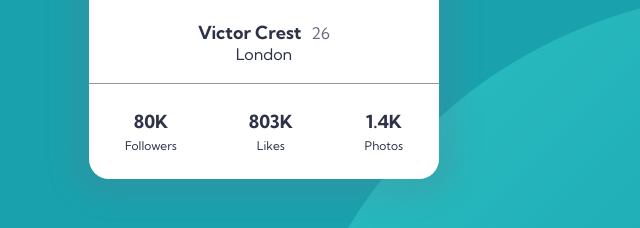
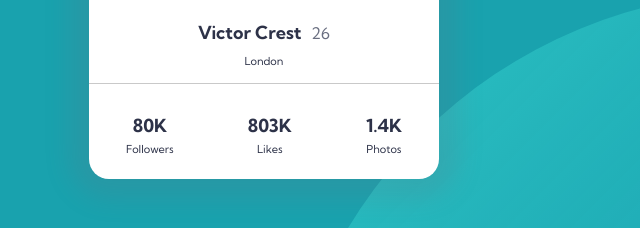
Before and after one commit to Niro7/profile-card-component, a plain HTML site: page index.html in a window 1280 px wide. Shown: the part 409-637 px from the top of the page, 376-1016 px from the left. Drawn offline with Linux system fonts and the light colour scheme.

Commit message:
UPDATE: style.css

```diff
--- a/style.css
+++ b/style.css
@@ -88,11 +88,11 @@ main {
 .card__user_stats {
   display: flex;
   justify-content: space-around;
-  border-top: 1px solid hsl(0, 0%, 59%);
+  border-top: 1px solid hsl(0deg 0% 59% / 51%);
   position: absolute;
   width: 100%;
   bottom: 0;
-  padding: 26px 0;
+  padding: 23px 0;
 }
 .img__container {
   position: absolute;
@@ -103,6 +103,7 @@ main {
   display: flex;
   flex-direction: column;
   align-items: center;
+  padding-top: 7px;
 }
 .user_stats span:first-child,
 .user__name {
@@ -113,8 +114,11 @@ main {
   color: hsl(227, 10%, 46%);
   padding-left: 10px;
 }
-.user_stats span:nth-child(2) {
-  font-size: 12px;
+.user__city{
+  padding-top: 10px !important;
+}
+.user_stats span:nth-child(2),.user__city {
+  font-size: 11px;
   padding-top: 5px;
 }
 @media (max-width: 375px) {
```
